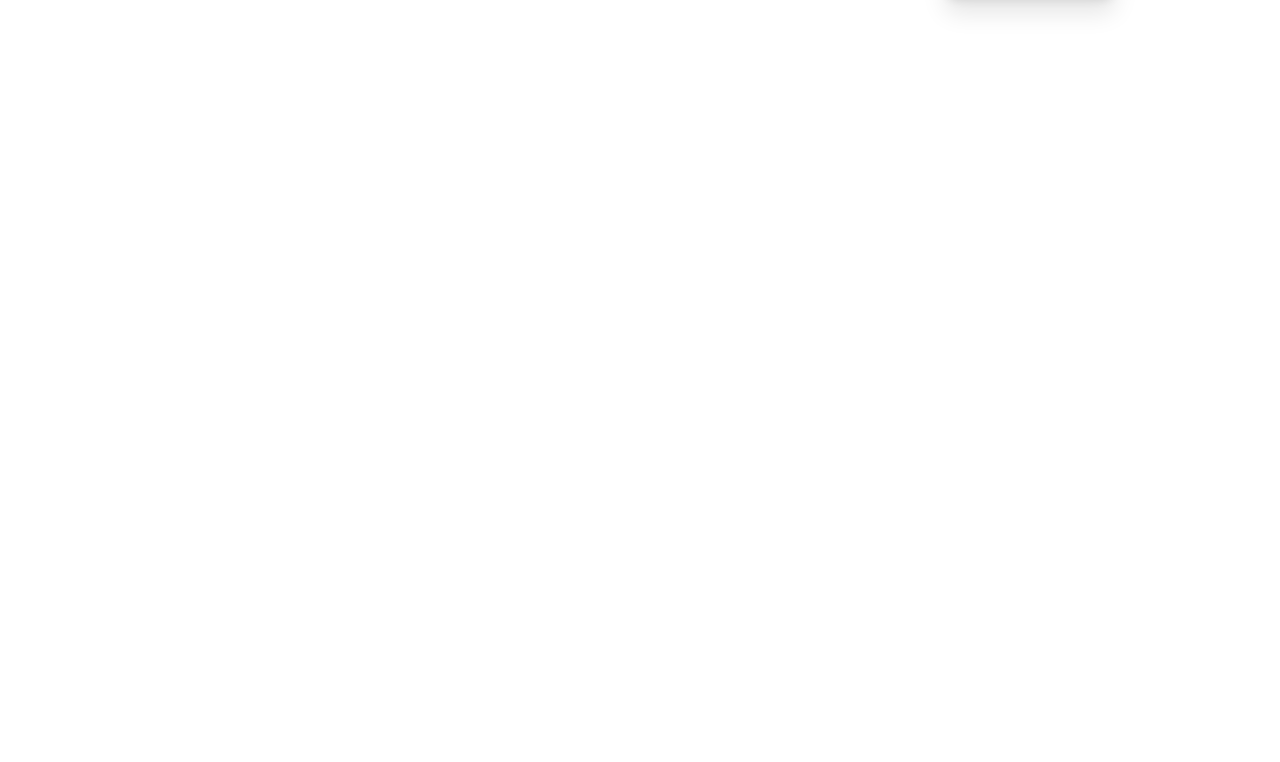
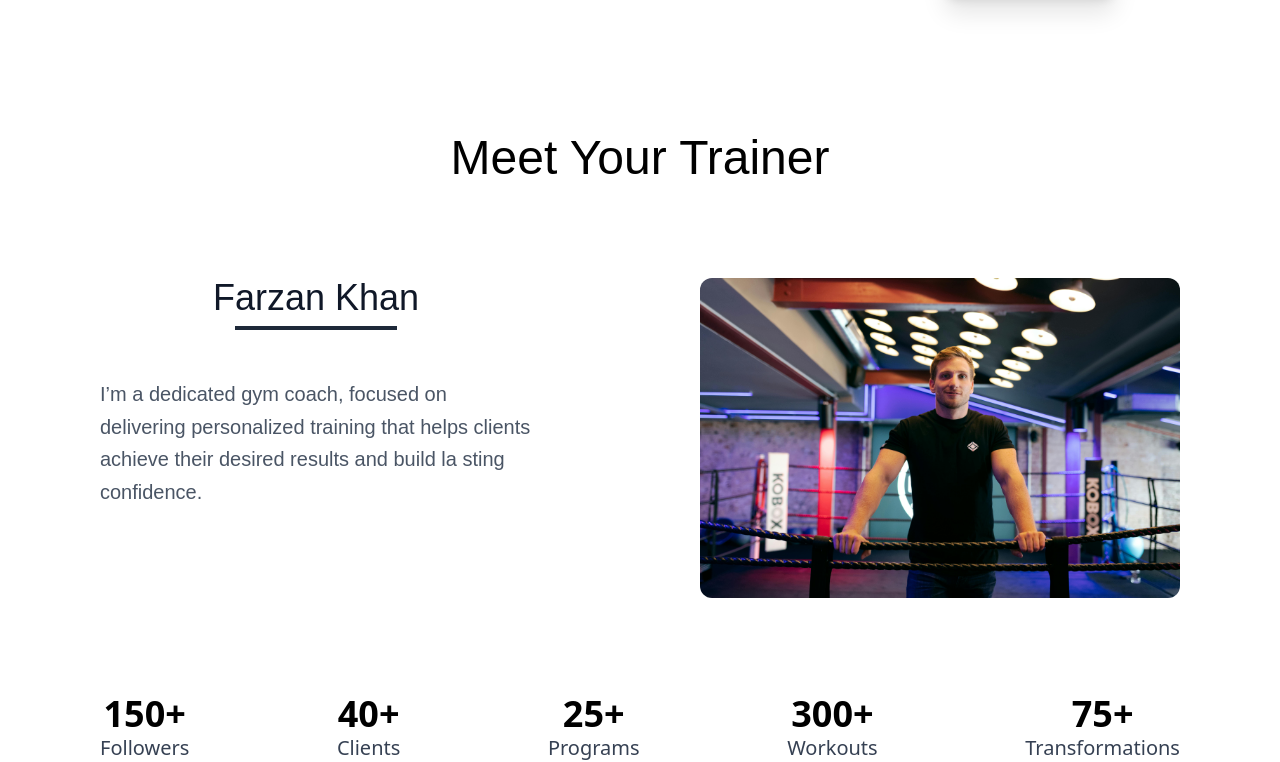
Before and after one commit to pathan-Hameed/Gymfolio, a React (Vite) app: page / in a window 1280 px wide. Shown: the part 842-1604 px from the top of the page. Before the commit the page ends 960 px from the top, so only its background shows below. Built offline with nearby package versions, Linux system fonts and the light colour scheme.

Commit message:
build about section, added stats section

```diff
--- a/package.json
+++ b/package.json
@@ -12,6 +12,7 @@
   "dependencies": {
     "@tailwindcss/vite": "^4.1.12",
     "framer-motion": "^12.23.12",
+    "lucide-react": "^0.542.0",
     "react": "^19.1.1",
     "react-dom": "^19.1.1",
     "react-icons": "^5.5.0",
--- a/src/App.jsx
+++ b/src/App.jsx
@@ -1,6 +1,7 @@
 import { Routes, Route } from "react-router-dom";
 import Home from "./pages/Home";
 import Header from "./components/Header";
+import AboutSection from "./components/AboutSection";
 
 function App() {
   return (
@@ -8,6 +9,7 @@
     <Header />
       <Routes>
         <Route path="/" element={<Home />} />
+        <Route path="/about" element={<AboutSection />} />
       </Routes>
     </>
   );
--- /dev/null
+++ b/src/components/AboutSection.jsx
@@ -0,0 +1,59 @@
+import React from "react";
+import coachImg from "../assets/profile5.jpg"; // replace with your image path
+import Features from "./Features";
+
+export default function CoachCard() {
+  return (
+    <>
+      <div className="flex flex-col md:flex-col px-[30px] md:px-[100px] mt- md:mt-24 mb-12 md:mb-24" id="about">
+        {/* sub heading  */}
+        <h1 className="text-center text-3xl md:text-5xl nunito font-semibold mb-12 md:mb-24">
+          Meet Your Trainer
+        </h1>
+        {/* desktop code */}
+        <div className="hidden md:flex md:items-start md:justify-between">
+          <div className="flex flex-col items-center w-4/10">
+            <h2 className="text-4xl nunito text-center text-gray-900 mb-2 p-0 m-0">Farzan Khan</h2>
+            <div className="bg-gray-800 h-1 w-3/8 mb-12 self-center"></div>
+            <p className=" text-gray-600 text-xl nunito text-left leading-relaxed p-0 m-0">
+              I’m a dedicated gym coach, focused on delivering personalized
+              training that helps clients achieve their desired results and
+              build la sting confidence.
+            </p>
+          </div>
+          {/* desktop profile  */}
+          <div className="relative">
+            <img
+              src={coachImg}
+              alt="Coach"
+              className="w-50% h-80 object-cover rounded-xl"
+            />
+          </div>
+        </div>
+
+        {/* Image */}
+        <div className="relative">
+          <img
+            src={coachImg}
+            alt="Coach"
+            className="w-full h-80 object-cover rounded-lg mb-8 md:mb-0 md:hidden"
+          />
+        </div>
+
+        {/* mobile text content  */}
+        <div className="text-center mt-4  md:hidden flex flex-col items-center">
+          <h2 className="text-2xl nunito font-bold text-gray-900 mb-2">
+            Farzan Khan
+          </h2>
+          <div className="bg-gray-700 h-0.5 w-6/8 mb-5"></div>
+          <p className="w-9/10 text-gray-600 text-sm text-center leading-relaxed nunito">
+            I’m a dedicated gym coach, focused on delivering personalized
+            training that helps clients achieve their desired results and build
+            lasting confidence.
+          </p>
+        </div>
+      </div>
+      <Features />
+    </>
+  );
+}
--- /dev/null
+++ b/src/components/Features.jsx
@@ -0,0 +1,49 @@
+import React from "react";
+
+export default function Features() {
+  const mobileStats = [
+    { number: "150+", label: "Followers" },
+    { number: "40+", label: "Clients" },
+    { number: "25+", label: "Programs" },
+  ];
+
+  const desktopStats = [
+    { number: "150+", label: "Followers" },
+    { number: "40+", label: "Clients" },
+    { number: "25+", label: "Programs" },
+    { number: "300+", label: "Workouts" },
+    { number: "75+", label: "Transformations" },
+  ];
+
+  return (
+    <section className="w-full">
+      <div className="max-w-full mx-auto overflow-x-auto px-[30px] md:px-[100px]">
+        {/* Mobile View - Only 3 Stats */}
+        <div className="flex items-center justify-between min-w-max md:hidden">
+          {mobileStats.map((item, index) => (
+            <div
+              key={index}
+              className="text-center flex-shrink-0"
+            >
+              <h2 className="text-2xl font-semibold text-black">{item.number}</h2>
+              <p className="text-gray-700 text-sm">{item.label}</p>
+            </div>
+          ))}
+        </div>
+
+        {/* Desktop View - All Stats */}
+        <div className="hidden md:flex items-center justify-between gap-8 min-w-max">
+          {desktopStats.map((item, index) => (
+            <div
+              key={index}
+              className="text-center flex-shrink-0"
+            >
+              <h2 className="text-4xl font-semibold text-black">{item.number}</h2>
+              <p className="text-gray-700 text-xl">{item.label}</p>
+            </div>
+          ))}
+        </div>
+      </div>
+    </section>
+  );
+}
--- a/src/components/HeroSection.jsx
+++ b/src/components/HeroSection.jsx
@@ -8,10 +8,10 @@
     <section className="relative w-full min-h-screen flex flex-col md:flex-row items-center justify-center p-[30px] md:my-20 text-left md:text-center nunito">
       {/* Text Section */}
       <div className="max-w-2xl relative z-10 md:flex md:flex-col md:items-center mb-[30px] md:mb-0">
-        <h1 className="text-4xl md:text-8xl text-black text-center">
+        <h1 className="text-4xl md:text-8xl text-black text-center mb-12 nunito">
           Level Up Your Fitness
         </h1>
-        <p className="mt-[20px] md:mt-[50px] text-gray-700 text-md md:text-xl md:w-3/4">
+        <p className="mt-[20px] md:mt-[50px] text-gray-700 text-md md:text-xl md:w-3/4 nunito">
           Achieve your health goals with personalized training plans, real
           results, and expert guidance
         </p>
--- a/src/pages/Home.jsx
+++ b/src/pages/Home.jsx
@@ -1,10 +1,11 @@
-import React from 'react'
 import HeroSection from '../components/HeroSection'
+import AboutSection from '../components/AboutSection'
 
 export default function Home() {
   return (
     <>
       <HeroSection />
+      <AboutSection />
     </>
   )
 }
```
Also changed, not shown: src/assets/profile5.jpg (added), 1 other file (tests, documents, lock files or other folders).
